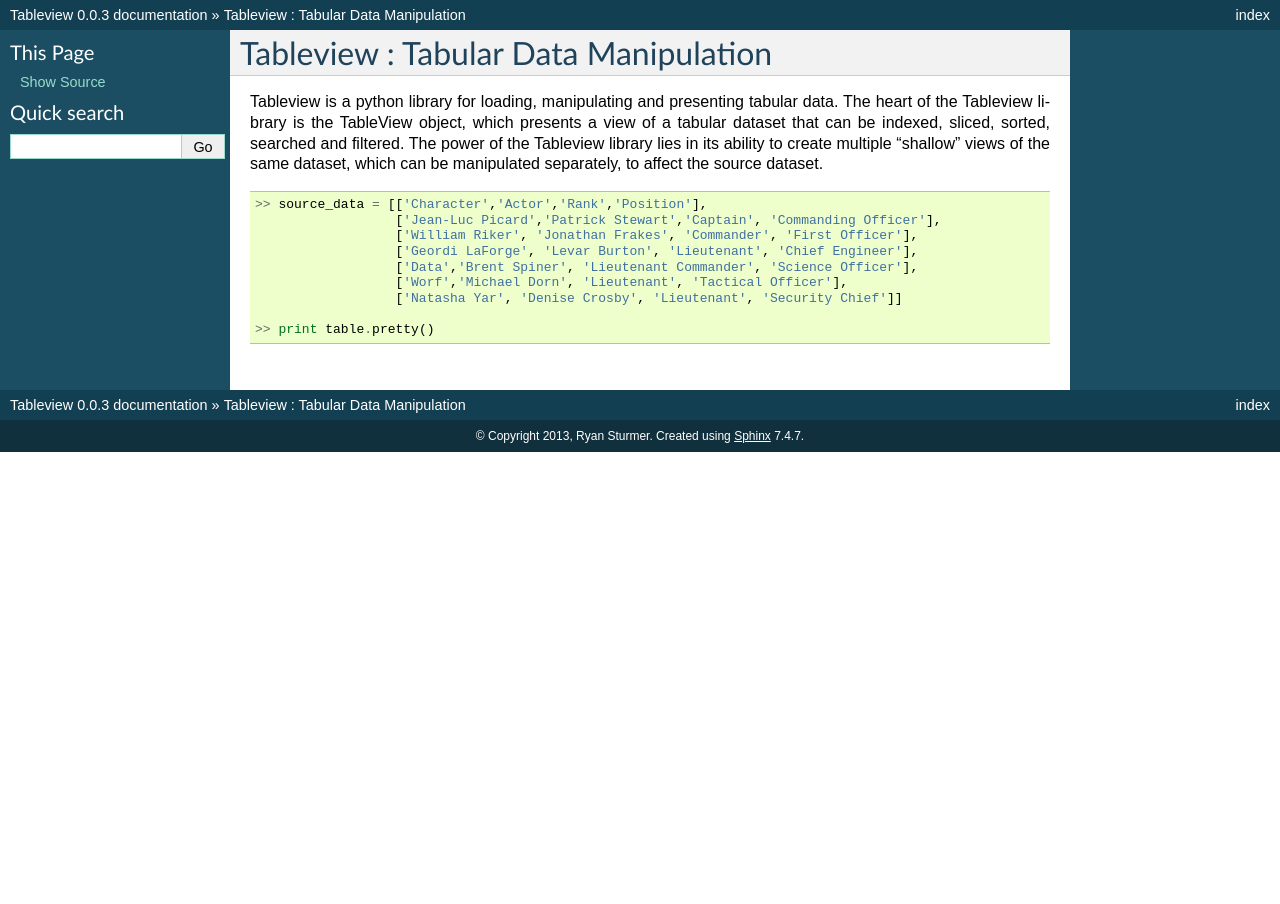
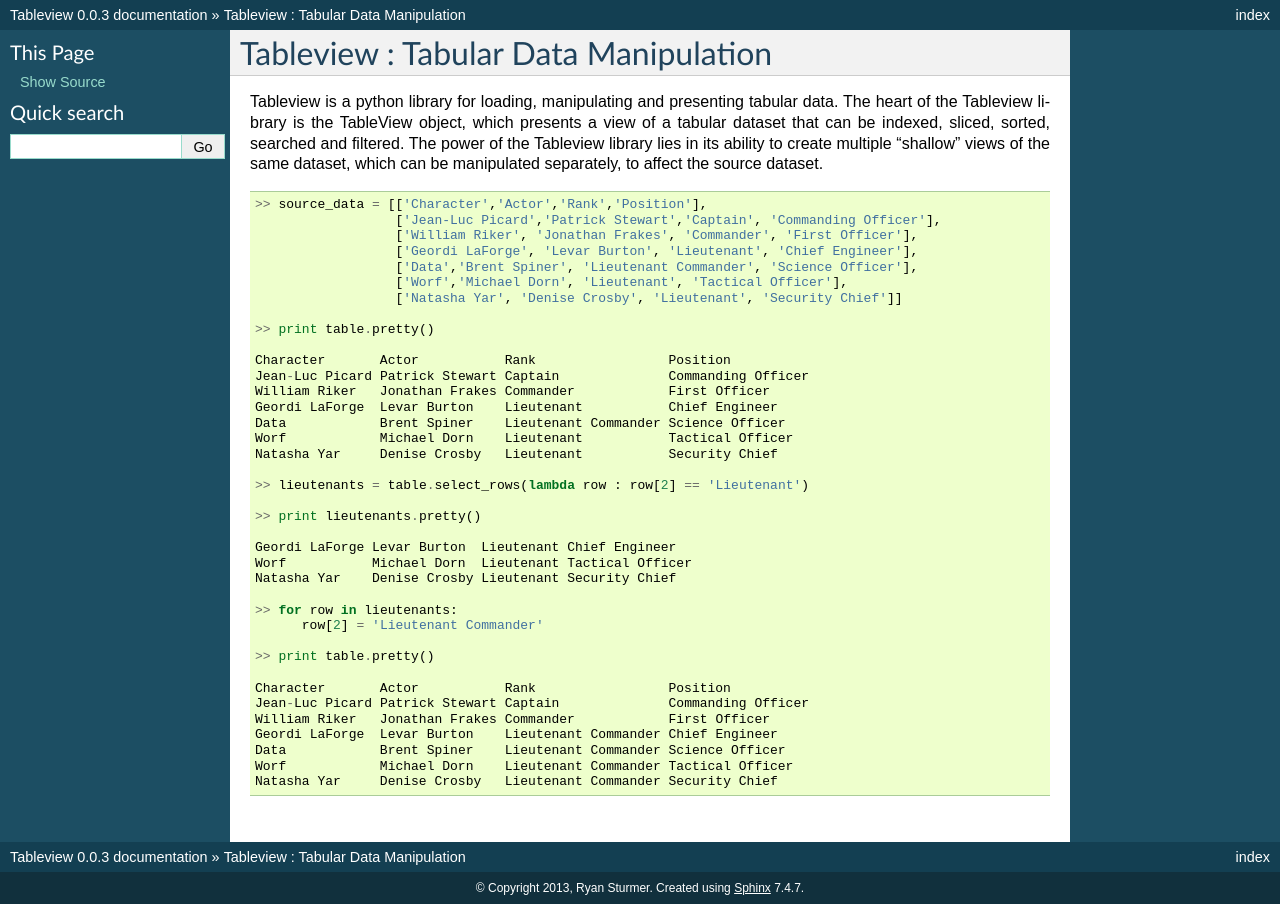
Before and after one commit to ryansturmer/tableview, a Sphinx documentation site: the page built from docs/index.rst, in a window 1280 px wide. Built offline with Sphinx 7.4.7, drawn with Linux system fonts in a browser that asks for light colours.

Commit message:
Add more examples to index.rst.

```diff
--- a/docs/index.rst
+++ b/docs/index.rst
@@ -22,3 +22,32 @@
                     ['Natasha Yar', 'Denise Crosby', 'Lieutenant', 'Security Chief']]
 
   >> print table.pretty()
+
+  Character       Actor           Rank                 Position
+  Jean-Luc Picard Patrick Stewart Captain              Commanding Officer
+  William Riker   Jonathan Frakes Commander            First Officer
+  Geordi LaForge  Levar Burton    Lieutenant           Chief Engineer
+  Data            Brent Spiner    Lieutenant Commander Science Officer
+  Worf            Michael Dorn    Lieutenant           Tactical Officer
+  Natasha Yar     Denise Crosby   Lieutenant           Security Chief
+
+  >> lieutenants = table.select_rows(lambda row : row[2] == 'Lieutenant')
+
+  >> print lieutenants.pretty()
+
+  Geordi LaForge Levar Burton  Lieutenant Chief Engineer
+  Worf           Michael Dorn  Lieutenant Tactical Officer
+  Natasha Yar    Denise Crosby Lieutenant Security Chief
+
+  >> for row in lieutenants:
+        row[2] = 'Lieutenant Commander'
+
+  >> print table.pretty()
+
+  Character       Actor           Rank                 Position
+  Jean-Luc Picard Patrick Stewart Captain              Commanding Officer
+  William Riker   Jonathan Frakes Commander            First Officer
+  Geordi LaForge  Levar Burton    Lieutenant Commander Chief Engineer
+  Data            Brent Spiner    Lieutenant Commander Science Officer
+  Worf            Michael Dorn    Lieutenant Commander Tactical Officer
+  Natasha Yar     Denise Crosby   Lieutenant Commander Security Chief
```
Also changed, not shown: 1 other file.
